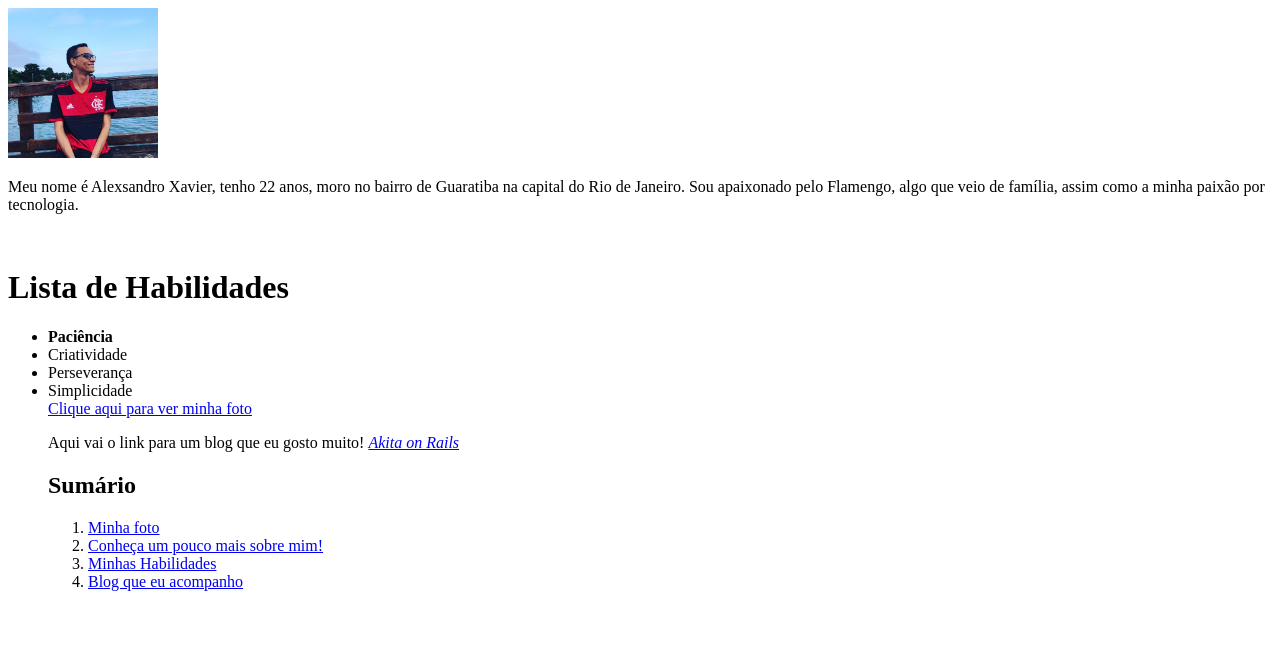
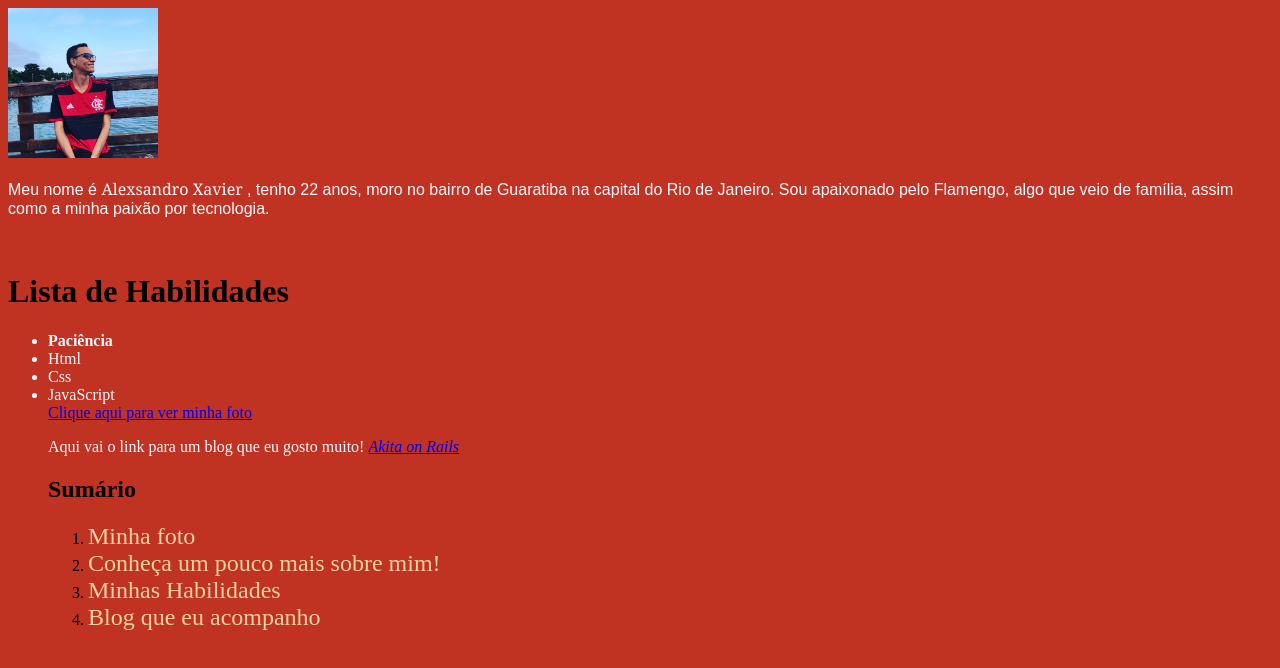
Before and after one commit to alexsandron3/alexsandron3.github.io, a plain HTML site: page index.html in a window 1280 px wide. Drawn offline with Linux system fonts and the light colour scheme.

Commit message:
Primeiro contato com css na Trybe

```diff
--- a/index.html
+++ b/index.html
@@ -1,43 +1,68 @@
 <!DOCTYPE html>
 <html lang="pt-br">
+
 <head>
     <meta charset="UTF-8">
     <meta http-equiv="X-UA-Compatible" content="IE=edge">
     <meta name="viewport" content="width=device-width, initial-scale=1.0">
     <title>Alexsandro Xavier da Silveira</title>
+    <style>
+        body{
+            background-color: #C03221 ;
+        }
+        .about-me {
+            font-family:  sans-serif;
+
+        }
+        .name{
+            font-family: georgia, serif;
+        }
+        .text-white {
+            color: #F7F7FF;
+        }
+        .summary-list {
+            color: #F2D0A4;
+            text-decoration: none;
+            font-size: 1.5em;
+        }
+    </style>
 </head>
+
 <body>
     <img src="alex.jpg" alt="Alexsandro no Pier da Barra de Guaratiba, Rio de Janeiro" width="150px" id="#minhaFoto">
 
-    <p id="sobreMim"> Meu nome é Alexsandro Xavier, tenho 22 anos, moro no bairro de Guaratiba na capital do Rio de Janeiro. Sou apaixonado pelo Flamengo, algo que veio de família, assim como a minha paixão por tecnologia.</p>
+    <p id="about-me" class="about-me text-white"> Meu nome é <span class="name"> Alexsandro Xavier </span>, tenho 22 anos, moro no bairro de Guaratiba na capital do Rio de
+        Janeiro. Sou apaixonado pelo Flamengo, algo que veio de família, assim como a minha paixão por tecnologia.</p>
     <br>
     <h1>Lista de Habilidades</h1>
     <ul id="habilidades">
-        <li>
+        <li class="text-white">
             <strong> Paciência </strong>
         </li>
-        <li>Criatividade</li>
-        <li>Perseverança</li>
-        <li>Simplicidade</li>
+        <li class="text-white">Html</li>
+        <li class="text-white">Css</li>
+        <li class="text-white">JavaScript</li>
         </ol>
         <a href="#minhaFoto">Clique aqui para ver minha foto</a>
-    <p id="blogPreferido">Aqui vai o link para um blog que eu gosto muito! <a href="https://www.akitaonrails.com/" target="_blank"> <em>Akita on Rails</em> </a></p>
+        <p id="blogPreferido" class="text-white">Aqui vai o link para um blog que eu gosto muito! <a href="https://www.akitaonrails.com/"
+                target="_blank"> <em>Akita on Rails</em> </a></p>
 
         <H2>Sumário</H2>
         <ol>
             <li>
-            <a href="#minhaFoto">Minha foto</a>
+                <a href="#minhaFoto" class="summary-list">Minha foto</a>
             </li>
             <li>
-            <a href="#sobreMim">Conheça um pouco mais sobre mim!</a>
+                <a href="#about-me" class="summary-list">Conheça um pouco mais sobre mim!</a>
             </li>
             <li>
-            <a href="#habilidades">Minhas Habilidades</a>
+                <a href="#habilidades" class="summary-list">Minhas Habilidades</a>
             </li>
             <li>
-            <a href="#blogPreferido">Blog que eu acompanho</a>
+                <a href="#blogPreferido" class="summary-list">Blog que eu acompanho</a>
             </li>
         </ol>
 
 </body>
+
 </html>
```
Lines whose indentation alone changed are shown as unchanged.
